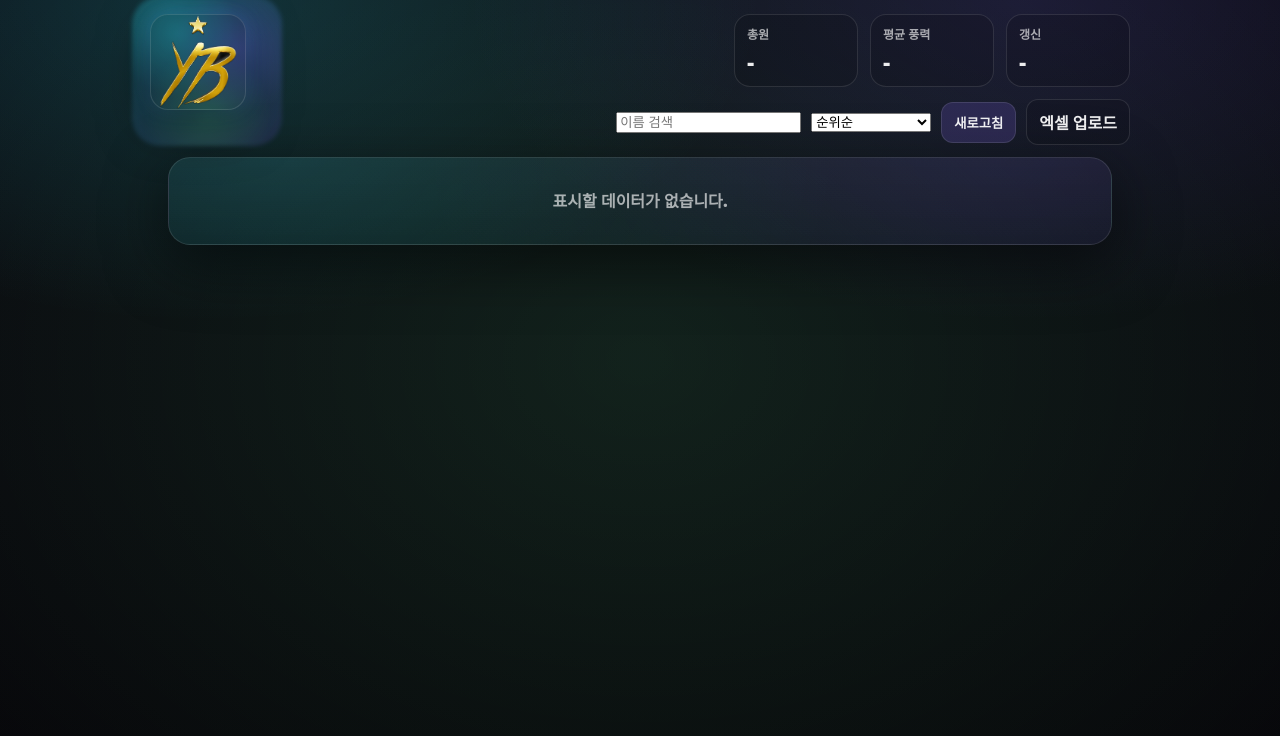
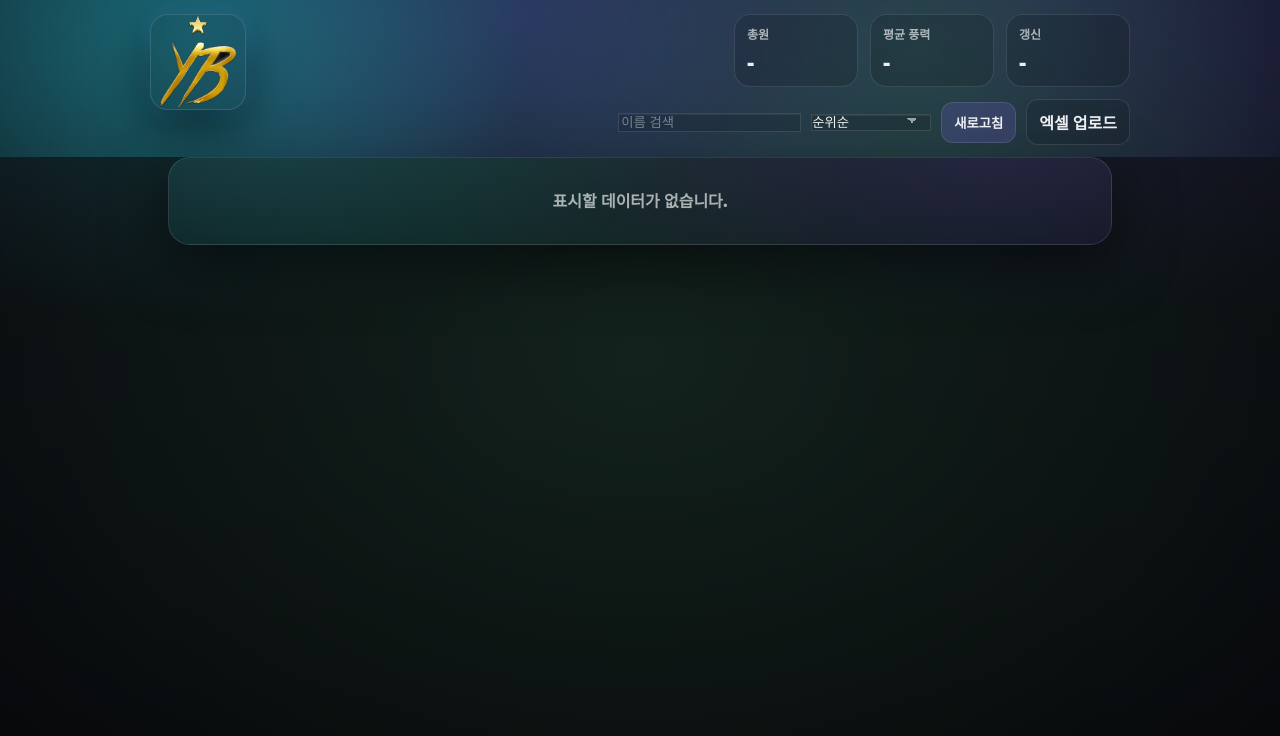
Before and after one commit to jjana88888-code/yxlinfo, a plain HTML site: page index.html in a window 1280 px wide. Drawn offline with Linux system fonts and the light colour scheme; no server answers.

Commit message:
Add files via upload

```diff
--- a/index.html
+++ b/index.html
@@ -4,7 +4,7 @@
   <meta charset="utf-8" />
   <meta name="viewport" content="width=device-width,initial-scale=1" />
   <title>YB 랭킹</title>
-  <link rel="stylesheet" href="./styles.css?v=5g-fixed-1" />
+  <link rel="stylesheet" href="./styles.css?v=5h-headwash-1" />
 </head>
 <body>
   <header class="hero">
--- a/styles.css
+++ b/styles.css
@@ -1,5 +1,7 @@
 /* v5d-head-center-1 */
 :root{
+  --contentW: 980px;
+
   --bg0:#07070a;
   --bg1:#0b0c12;
   --panel: rgba(255,255,255,.06);
@@ -37,7 +39,7 @@ body{
 }
 
 .hero{ padding: 14px 18px 12px; }
-.heroInner{ max-width: 980px; margin: 0 auto; }
+.heroInner{ max-width: var(--contentW); margin: 0 auto; }
 
 .card{
   background: linear-gradient(180deg, var(--card), var(--card2));
@@ -51,7 +53,7 @@ body{
 
 .brand{ width: 120px; display:flex; align-items:flex-start; justify-content:flex-start; position: relative; }
 
-.logo{ width: 96px; height: 96px; object-fit: contain; border-radius: 18px; border: 1px solid rgba(255,255,255,.12); background: rgba(0,0,0,.12); }
+.logo{ width: 96px; height: 96px; object-fit: contain; border-radius: 18px; border: 1px solid rgba(255,255,255,.12); background: rgba(0,0,0,.10); box-shadow: 0 18px 60px rgba(0,0,0,.55), 0 0 18px rgba(46,231,255,.10), 0 0 14px rgba(124,92,255,.08); }
 .brandName{ font-weight: 950; letter-spacing: .2px; font-size: 18px; }
 .brandSub{ color: var(--muted); font-weight: 900; font-size: 12px; margin-top: 2px; }
 
@@ -114,7 +116,7 @@ body{
 .hintRow{ margin-top: 10px; }
 .hint{ color: var(--muted); font-weight: 900; font-size: 12px; }
 
-.wrap{ max-width: 980px; margin: 0 auto; padding: 0 18px 28px; }
+.wrap{ max-width: var(--contentW); margin: 0 auto; padding: 0 18px 28px; }
 
 .board{ padding: 0; }
 .boardHeader{
@@ -254,27 +256,6 @@ body{
 
 
 
-/* Logo gradient halo */
-.brand{ position: relative; }
-.brand::before{
-  content:"";
-  position:absolute;
-  left:-18px;
-  top:-18px;
-  width: 150px;
-  height: 150px;
-  border-radius: 28px;
-  background:
-    radial-gradient(60% 60% at 30% 25%, rgba(46,231,255,.35), transparent 70%),
-    radial-gradient(60% 60% at 70% 35%, rgba(124,92,255,.32), transparent 72%),
-    radial-gradient(60% 60% at 50% 80%, rgba(101,255,154,.24), transparent 72%),
-    linear-gradient(135deg, rgba(46,231,255,.18), rgba(124,92,255,.16));
-  filter: blur(2px);
-  opacity: .9;
-  pointer-events:none;
-  z-index: 0;
-}
-.brand .logo{ position: relative; z-index: 1; }
 .logo{
   box-shadow:
     0 16px 50px rgba(0,0,0,.55),
@@ -307,3 +288,50 @@ body{
   .search{ min-width: 140px; max-width: 100%; }
   .stats, .toolbar, .actions{ justify-content:flex-start; }
 }
+
+
+/* Fix default white inputs (remove blue/white area) */
+.search, .select{
+  -webkit-appearance: none;
+  appearance: none;
+  background: rgba(0,0,0,.14);
+  color: var(--text);
+  border: 1px solid rgba(255,255,255,.12);
+  box-shadow: inset 0 1px 0 rgba(255,255,255,.06);
+}
+.search::placeholder{ color: rgba(255,255,255,.40); }
+.select{
+  padding-right: 34px;
+  background-image:
+    linear-gradient(45deg, transparent 50%, rgba(255,255,255,.55) 50%),
+    linear-gradient(135deg, rgba(255,255,255,.55) 50%, transparent 50%);
+  background-position:
+    calc(100% - 18px) calc(50% - 2px),
+    calc(100% - 13px) calc(50% - 2px);
+  background-size: 5px 5px, 5px 5px;
+  background-repeat: no-repeat;
+}
+
+/* Make table panel follow the same width as header */
+.panel{ max-width: var(--contentW); margin: 0 auto; }
+
+/* Header-wide gradient wash (from logo effect) */
+.hero{
+  position: relative;
+  overflow: hidden;
+}
+.hero::before{
+  content:"";
+  position:absolute;
+  inset:-40px -60px -60px -60px;
+  background:
+    radial-gradient(520px 420px at 18% 30%, rgba(46,231,255,.28), transparent 65%),
+    radial-gradient(560px 460px at 42% 20%, rgba(124,92,255,.22), transparent 70%),
+    radial-gradient(560px 520px at 70% 35%, rgba(101,255,154,.16), transparent 72%),
+    linear-gradient(135deg, rgba(46,231,255,.10), rgba(124,92,255,.08));
+  filter: blur(10px);
+  opacity: .9;
+  pointer-events:none;
+  z-index: 0;
+}
+.heroInner{ position: relative; z-index: 1; }
```
